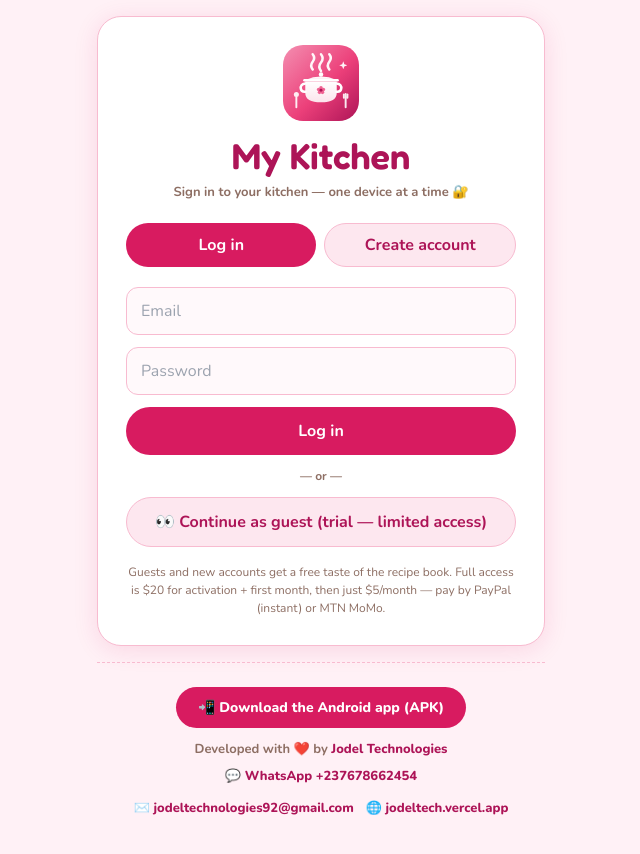
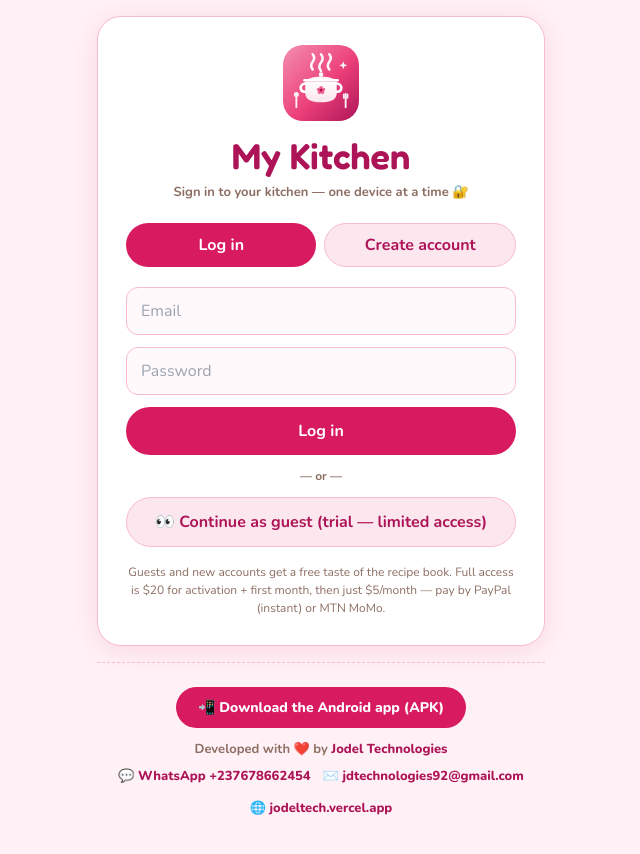
Before and after one commit to jodeltechnologies/my-kitchen, a React (Vite) app: page / in a window 1280 px wide. Shown: the top 854 px of the page, without its empty margins (319-959 px from the left). Built offline with nearby package versions, Linux system fonts and the light colour scheme; no server answers.

Commit message:
Update config.js

```diff
--- a/src/config.js
+++ b/src/config.js
@@ -5,7 +5,7 @@ export const DEV = {
   name: "Jodel Technologies",
   whatsapp: "+237678662454",
   whatsappLink: "https://wa.me/237678662454",
-  email: "jodeltechnologies92@gmail.com",
+  email: "jdtechnologies92@gmail.com",
   website: "https://jodeltech.vercel.app",
   momoNumber: "678662454",
 };
```
